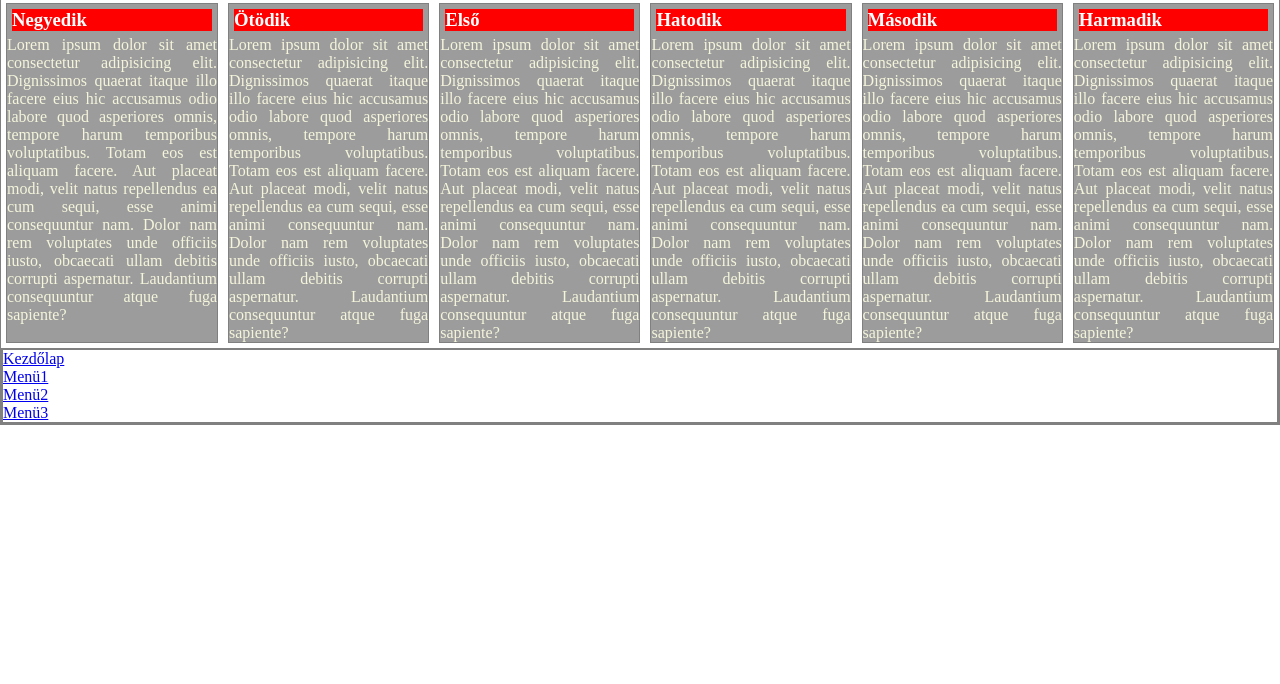
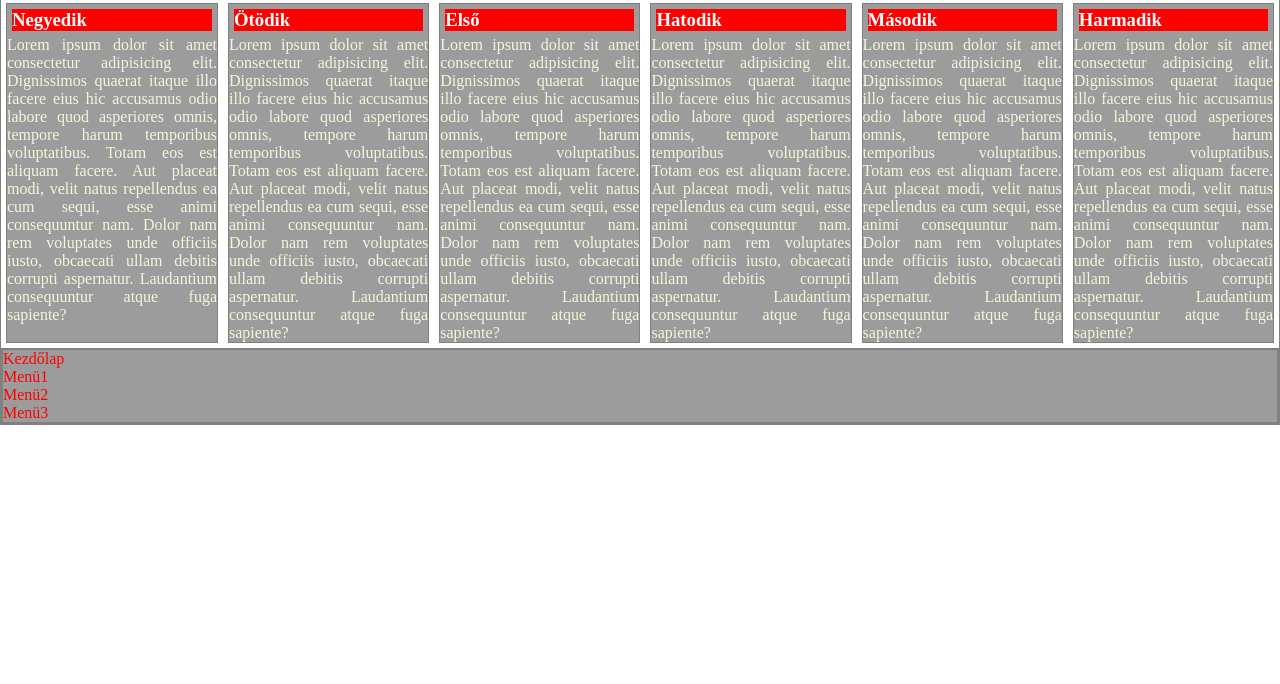
Before and after one commit to evingerbono/evinger_bono_flex_gyakorlas, a plain HTML site: page index.html in a window 1280 px wide. Shown: the part 116-800 px from the top of the page. Drawn offline with Linux system fonts and the light colour scheme.

Commit message:
flex_nav_állítás

```diff
--- a/stilus.css
+++ b/stilus.css
@@ -4,6 +4,15 @@
 }
 main,header,nav,article,footer{
     border: 1px solid gray;
+}
+nav{
+    background-color: #9c9c9c;
+    display: flex;
+    flex-direction: row;
+}
+nav ul li a{
+    text-decoration: none;
+    color: red;
 }
 section{
     display: flex;
```
